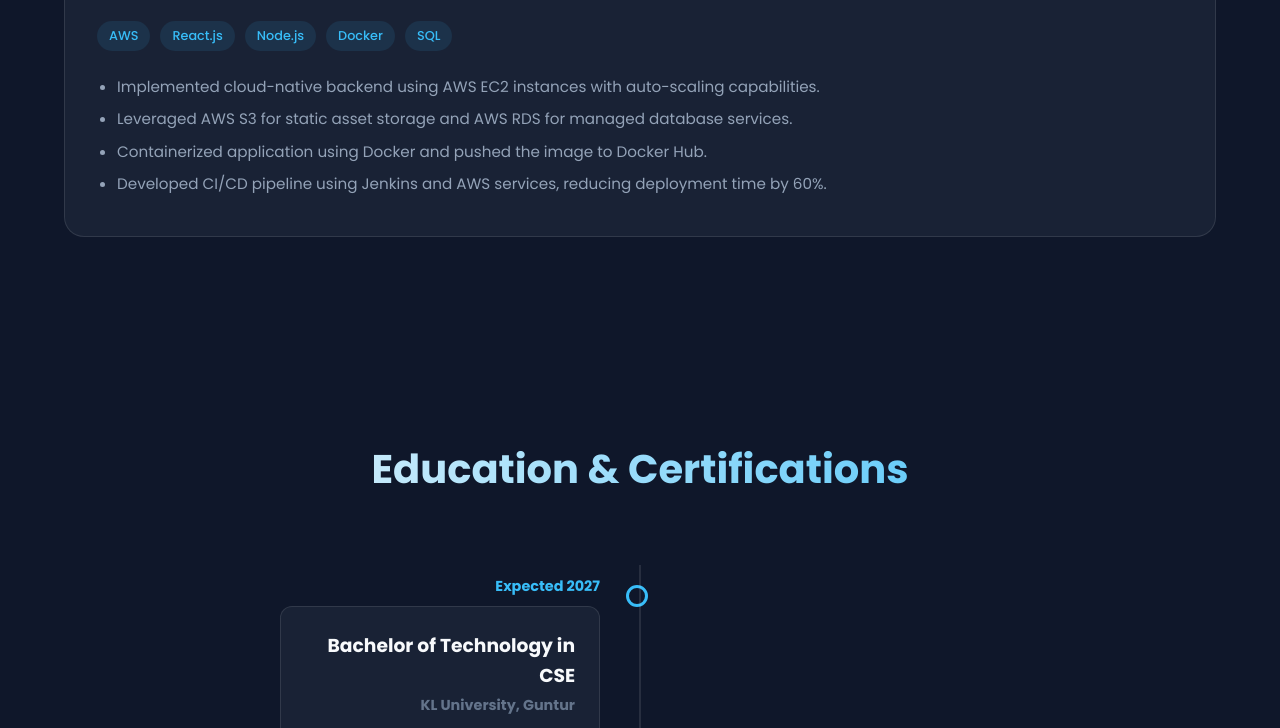
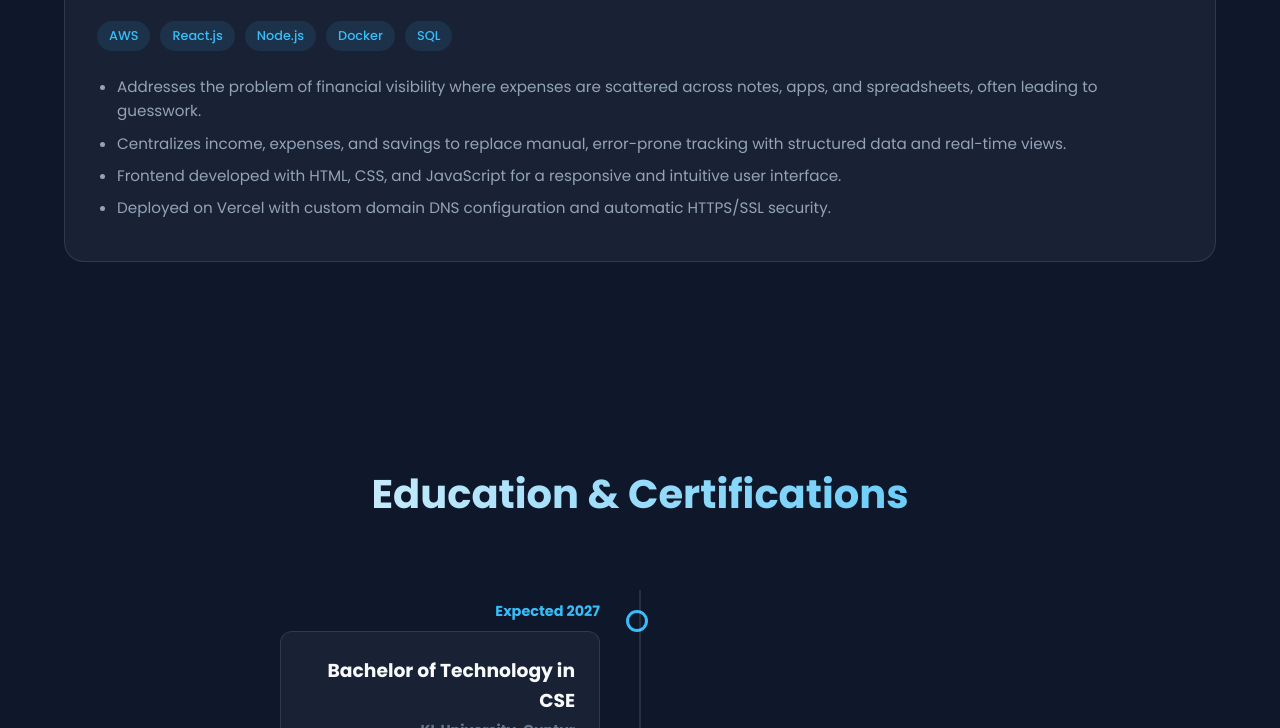
Before and after one commit to nammalwarsai/my_portfolio_static_site, a plain HTML site: page index.html in a window 1280 px wide. Shown: the part 2859-3587 px from the top of the page. Drawn offline with Linux system fonts and the light colour scheme; animation ran at ten frames a second.

Commit message:
updated the about project

```diff
--- a/index.html
+++ b/index.html
@@ -1236,10 +1236,10 @@ footer {
                         <span>SQL</span>
                     </div>
                     <ul class="project-details">
-                        <li>Implemented cloud-native backend using AWS EC2 instances with auto-scaling capabilities.</li>
-                        <li>Leveraged AWS S3 for static asset storage and AWS RDS for managed database services.</li>
-                        <li>Containerized application using Docker and pushed the image to Docker Hub.</li>
-                        <li>Developed CI/CD pipeline using Jenkins and AWS services, reducing deployment time by 60%.</li>
+                        <li>Addresses the problem of financial visibility where expenses are scattered across notes, apps, and spreadsheets, often leading to guesswork.</li>
+                        <li>Centralizes income, expenses, and savings to replace manual, error-prone tracking with structured data and real-time views.</li>
+                        <li>Frontend developed with HTML, CSS, and JavaScript for a responsive and intuitive user interface.</li>
+                        <li>Deployed on Vercel with custom domain DNS configuration and automatic HTTPS/SSL security.</li>
                     </ul>
                 </div>
             </div>
```
